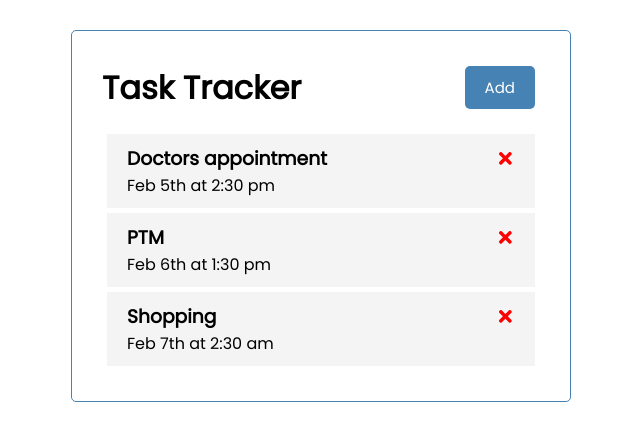
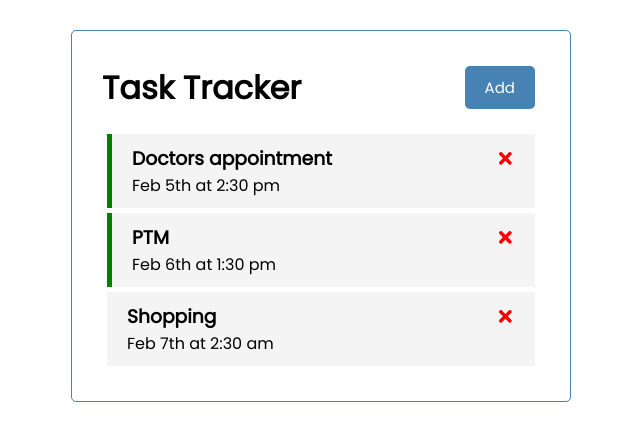
Before and after one commit to Satyadev-Patel/task-tracker, a React (Create React App) app: page / in a window 1280 px wide. Shown: the top 440 px of the page, without its empty margins (319-959 px from the left). Built offline with nearby package versions, Linux system fonts and the light colour scheme.

Commit message:
task updated

```diff
--- a/src/App.js
+++ b/src/App.js
@@ -23,17 +23,30 @@
         reminder : false,
     },
   ])
-
+  // Delete Task
   const deleteTask = (id) => {
     setTasks(tasks.filter(
       (task) => task.id !== id
     ))
   }
 
+  // Toggle reminder
+  const toggleReminder = (id) => {
+    setTasks(tasks.map((task) => task.id === id ? {
+      ...task,
+      reminder: !task.reminder,
+     } : task))
+  }
+
   return (
     <div className="container">
       <Header title='Hello' />
-      <Tasks tasks={tasks} onDelete={deleteTask}/>
+      {tasks.length > 0 ? (
+        <Tasks tasks={tasks} onDelete={deleteTask}
+        onToggle={toggleReminder}/>
+      ) : (
+        'No Tasks'
+      )}
     </div>
   );
 }
--- a/src/components/Task.js
+++ b/src/components/Task.js
@@ -1,8 +1,8 @@
 import { FaTimes } from 'react-icons/fa'
 
-const Task = ({ task, onDelete }) => {
+const Task = ({ task, onDelete, onToggle }) => {
     return (
-        <div className='task'>
+        <div className={task.reminder ? 'task reminder' : 'task'} onDoubleClick={() => onToggle(task.id)}>
             <h3>{task.text} <FaTimes style={{color : 'red', cursor : 'pointer'}}
                 onClick={() => onDelete(task.id)}/></h3>
             <p>{task.day}</p>
--- a/src/components/Tasks.js
+++ b/src/components/Tasks.js
@@ -1,10 +1,11 @@
 import Task from './Task'
 
-const Tasks = ({ tasks, onDelete }) => {
+const Tasks = ({ tasks, onDelete, onToggle }) => {
     return (
         <>
             {tasks.map((task) => (
-                <Task key={task.id} task={task} onDelete={onDelete} />
+                <Task key={task.id} task={task} onDelete={onDelete}
+                onToggle={onToggle}/>
             ))}
         </>
     )
```
